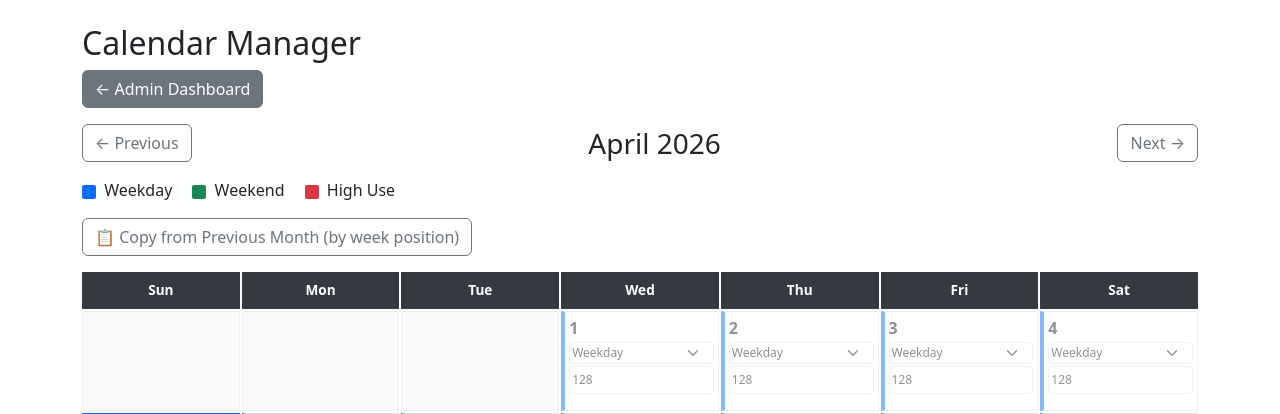
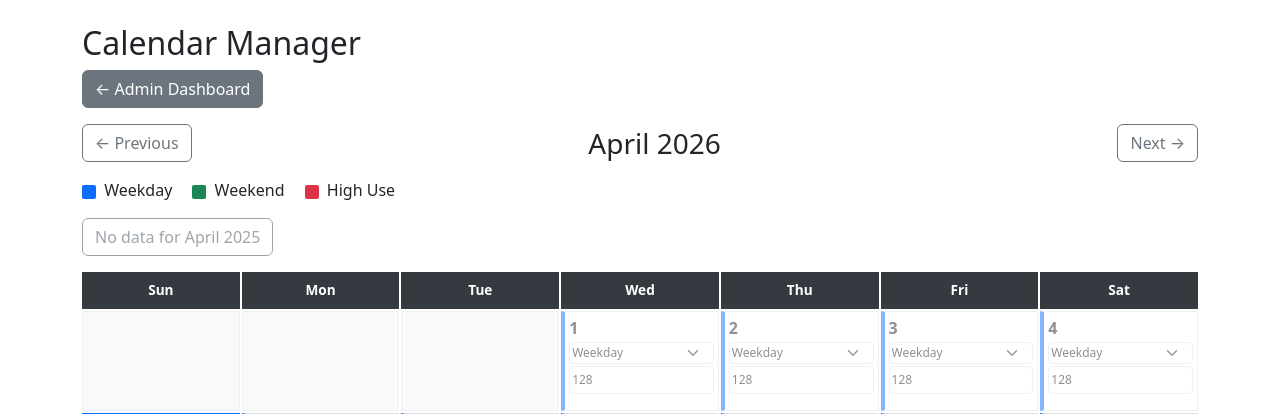
Before and after one commit to ccbractivix/splashpass, a Flask app: page /admin/calendar in a window 1280 px wide. Shown: the part 56-470 px from the top of the page. Run offline with Flask 3, Linux system fonts and the light colour scheme; the visitor is signed in with stand-in values (Sample User, id 1).

Commit message:
Update calendar.html

```diff
--- a/templates/admin/calendar.html
+++ b/templates/admin/calendar.html
@@ -57,7 +57,6 @@
     color: #666;
     margin-top: 1px;
   }
-  /* Color coding by day type */
   .type-weekday { border-left: 4px solid #0d6efd; }
   .type-weekend { border-left: 4px solid #198754; }
   .type-highuse { border-left: 4px solid #dc3545; }
@@ -104,24 +103,30 @@
 <!-- Copy buttons -->
 <div class="d-flex flex-wrap gap-2 mb-3">
   {% if last_year_has_data %}
-  <form method="POST" action="{{ url_for('admin_calendar_copy_last_year') }}"
-        onsubmit="return confirm('Copy day types from {{ year - 1 }} {{ month_name.split()[0] }}? This matches by week position and day of week, not exact dates. Existing entries will be overwritten.')">
+  <form method="POST" action="{{ url_for('admin_calendar_copy_previous_year') }}"
+        onsubmit="return confirm('Copy day types from {{ month_name.split()[0] }} {{ year - 1 }} → {{ month_name }}?\n\nThis matches by week position and day of week (not exact dates).\nFor example, if the 2nd week Fri-Sun were High Use in {{ year - 1 }}, the 2nd week Fri-Sun in {{ year }} will also become High Use.\n\nExisting entries for {{ month_name }} will be overwritten.')">
     <input type="hidden" name="year" value="{{ year }}">
     <input type="hidden" name="month" value="{{ month }}">
     <button type="submit" class="btn btn-outline-warning">
-      📋 Copy from {{ month_name.split()[0] }} {{ year - 1 }} (by week position)
+      📋 Copy from {{ month_name.split()[0] }} {{ year - 1 }}
+    </button>
+  </form>
+  {% else %}
+  <button class="btn btn-outline-secondary" disabled>
+    No data for {{ month_name.split()[0] }} {{ year - 1 }}
+  </button>
+  {% endif %}
+
+  {% if prev_month_has_data %}
+  <form method="POST" action="{{ url_for('admin_calendar_copy_previous_month') }}"
+        onsubmit="return confirm('Copy day types from {{ '{:02d}'.format(pm_month) }}/{{ pm_year }} → {{ month_name }}?\n\nThis matches by week position and day of week.\nExisting entries will be overwritten.')">
+    <input type="hidden" name="year" value="{{ year }}">
+    <input type="hidden" name="month" value="{{ month }}">
+    <button type="submit" class="btn btn-outline-secondary">
+      📋 Copy from Previous Month
     </button>
   </form>
   {% endif %}
-
-  <form method="POST" action="{{ url_for('admin_calendar_copy_last_month') }}"
-        onsubmit="return confirm('Copy day types from last month? This matches by week position and day of week. Existing entries will be overwritten.')">
-    <input type="hidden" name="year" value="{{ year }}">
-    <input type="hidden" name="month" value="{{ month }}">
-    <button type="submit" class="btn btn-outline-secondary">
-      📋 Copy from Previous Month (by week position)
-    </button>
-  </form>
 </div>
 
 <!-- Calendar grid form -->
```
